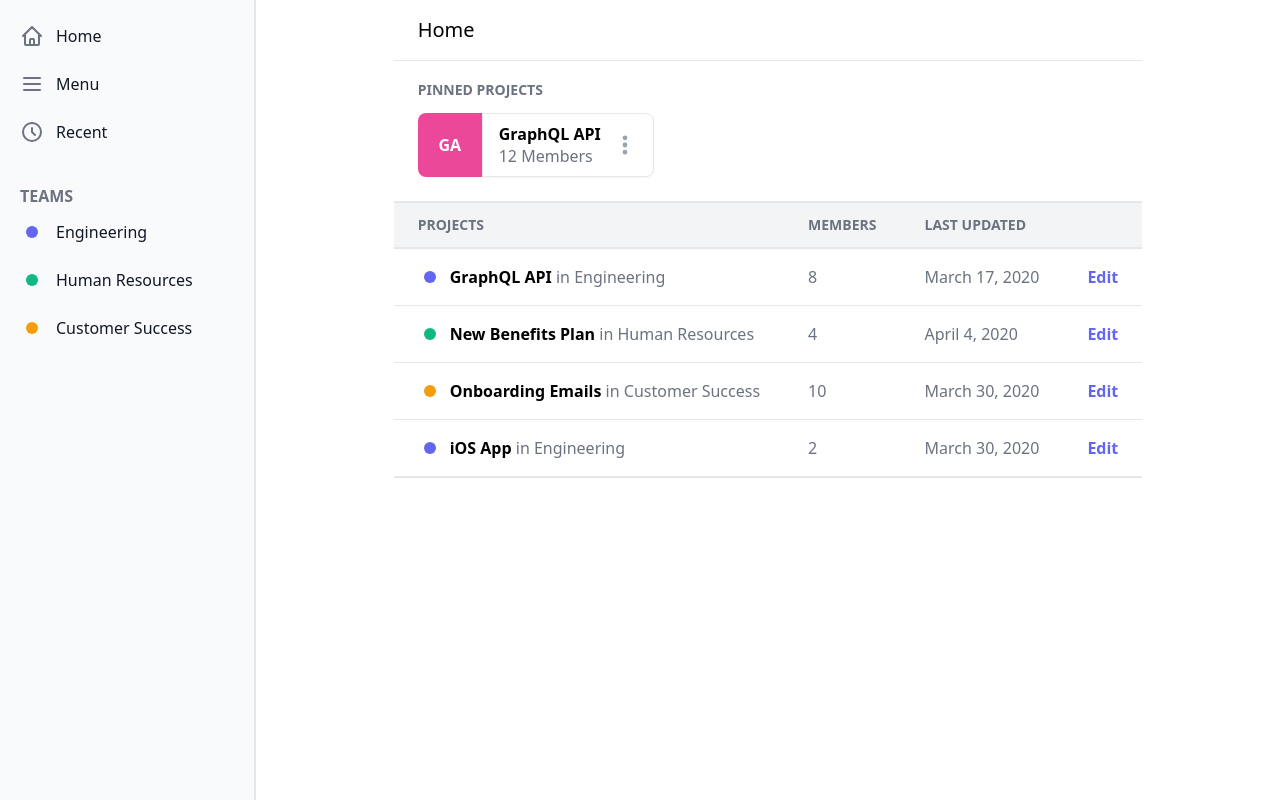
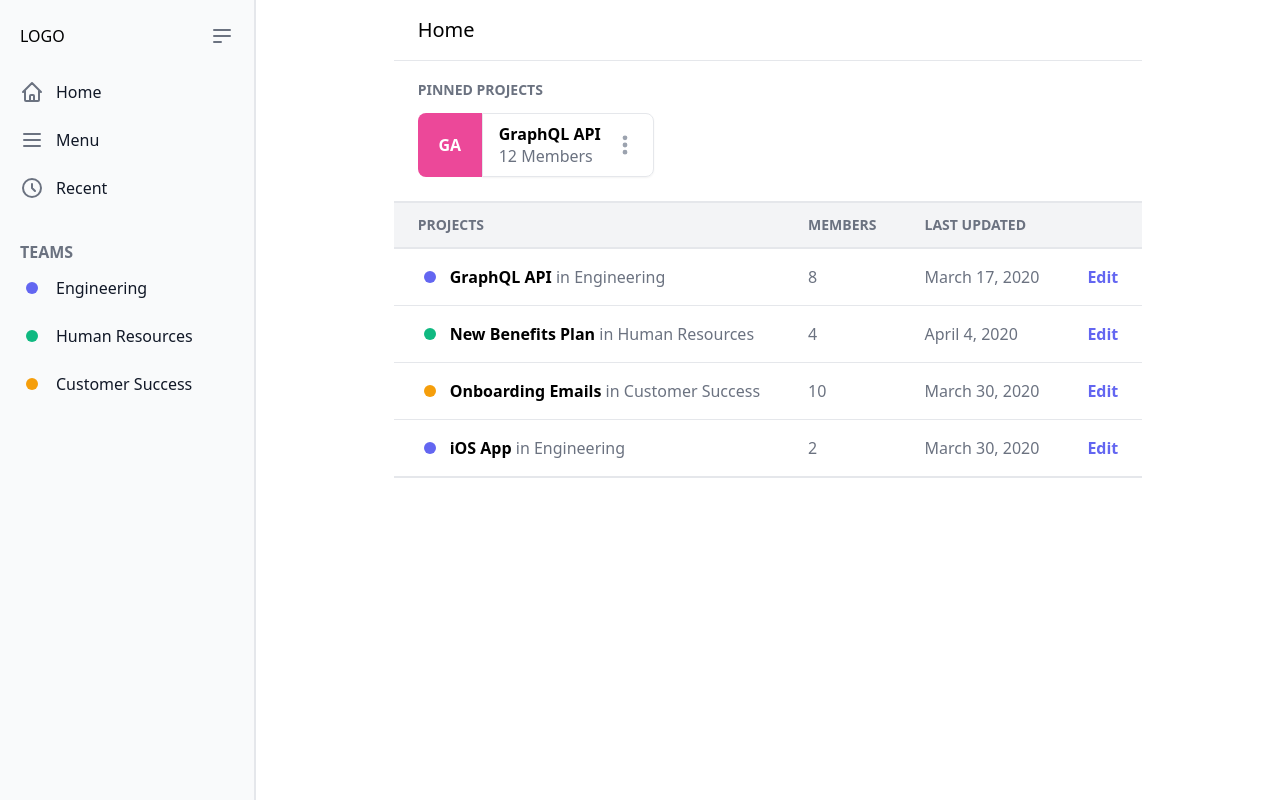
Before and after one commit to RickyC0626/skwash, a Next.js app in the folder ui/: page /projects in a window 1280 px wide. Built offline with nearby package versions, Linux system fonts and the light colour scheme.

Commit message:
Add Sidebar menu button with placeholder logo

```diff
--- a/ui/components/Sidebar/Sidebar.js
+++ b/ui/components/Sidebar/Sidebar.js
@@ -1,28 +1,36 @@
 import React from 'react';
 import styles from './Sidebar.module.css';
-import { HomeIcon, ClockIcon, MenuIcon } from '@heroicons/react/outline';
+import { HomeIcon, ClockIcon, MenuIcon, MenuAlt2Icon } from '@heroicons/react/outline';
 
 import { DotIcon } from '../DotIcon';
 
 export const Sidebar = () => (
   <aside className={styles.sidebar}>
     <SbSection>
+      <div className='flex'>
+        <span className='p-2 grow'>LOGO</span>
+        <SbMenuButton>
+          <SbIcon Icon={MenuAlt2Icon} />
+        </SbMenuButton>
+      </div>
+    </SbSection>
+    <SbSection>
       <SbList>
         <SbListItem>
           <SbLink href='#'>
-            <SbLinkIcon Icon={HomeIcon} />
+            <SbIcon Icon={HomeIcon} />
             <SbLinkText>Home</SbLinkText>
           </SbLink>
         </SbListItem>
         <SbListItem>
           <SbLink href='#'>
-            <SbLinkIcon Icon={MenuIcon} />
+            <SbIcon Icon={MenuIcon} />
             <SbLinkText>Menu</SbLinkText>
           </SbLink>
         </SbListItem>
         <SbListItem>
           <SbLink href='#'>
-            <SbLinkIcon Icon={ClockIcon} />
+            <SbIcon Icon={ClockIcon} />
             <SbLinkText>Recent</SbLinkText>
           </SbLink>
         </SbListItem>
@@ -54,6 +62,12 @@ export const Sidebar = () => (
   </aside>
 )
 
+const SbMenuButton = ({ children }) => (
+  <button className={styles['sidebar-menu-button']}>
+    {children}
+  </button>
+);
+
 const SbSection = ({ children }) => (
   <section className={styles['sidebar-section']}>
     {children}
@@ -84,8 +98,8 @@ const SbLink = ({ children, href }) => (
   </a>
 );
 
-const SbLinkIcon = ({ Icon }) => (
-  <Icon className={styles['sidebar-link-icon']} />
+const SbIcon = ({ Icon }) => (
+  <Icon className={styles['sidebar-icon']} />
 );
 
 const SbLinkText = ({ children }) => (
--- a/ui/components/Sidebar/Sidebar.module.css
+++ b/ui/components/Sidebar/Sidebar.module.css
@@ -1,6 +1,10 @@
 .sidebar {
   @apply bg-gray-50 border-r-2 border-gray-200
   h-screen w-64 px-3 py-4
+}
+
+.sidebar-menu-button {
+  @apply rounded-md p-2 hover:bg-gray-200
 }
 
 .sidebar-list {
@@ -17,12 +21,12 @@
   @apply bg-gray-200
 }
 
-.sidebar-link-icon {
+.sidebar-icon {
   @apply text-gray-500 w-6 h-6
 }
 
 .sidebar-section {
-  @apply space-y-1
+  @apply space-y-1 mb-4
 }
 
 .sidebar-section-heading {
```
